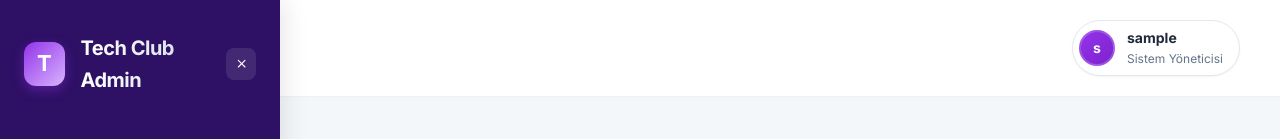
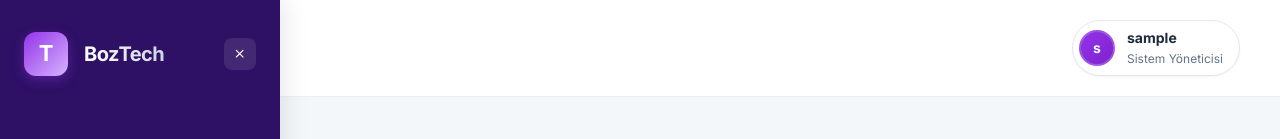
Before and after one commit to oguzhan1414/BozTech-Atolye, a React (Vite) app in the folder front-end/: page /admin/panel/applications in a window 1280 px wide. Shown: the top 139 px of the page. Built offline with nearby package versions, Linux system fonts and the light colour scheme; no server answers; sample sign-in values are in the browser's storage.

Commit message:
chore: update admin layout

```diff
--- a/front-end/src/components/AdminPanel/AdminLayout.jsx
+++ b/front-end/src/components/AdminPanel/AdminLayout.jsx
@@ -94,7 +94,7 @@ function AdminLayout() {
         <div className="sidebar-header">
           <div className="sidebar-logo">
             <div className="logo-icon">T</div>
-            {!sidebarCollapsed && <span>Tech Club Admin</span>}
+            {!sidebarCollapsed && <span>BozTech</span>}
           </div>
           <button
             className="sidebar-toggle"
```
